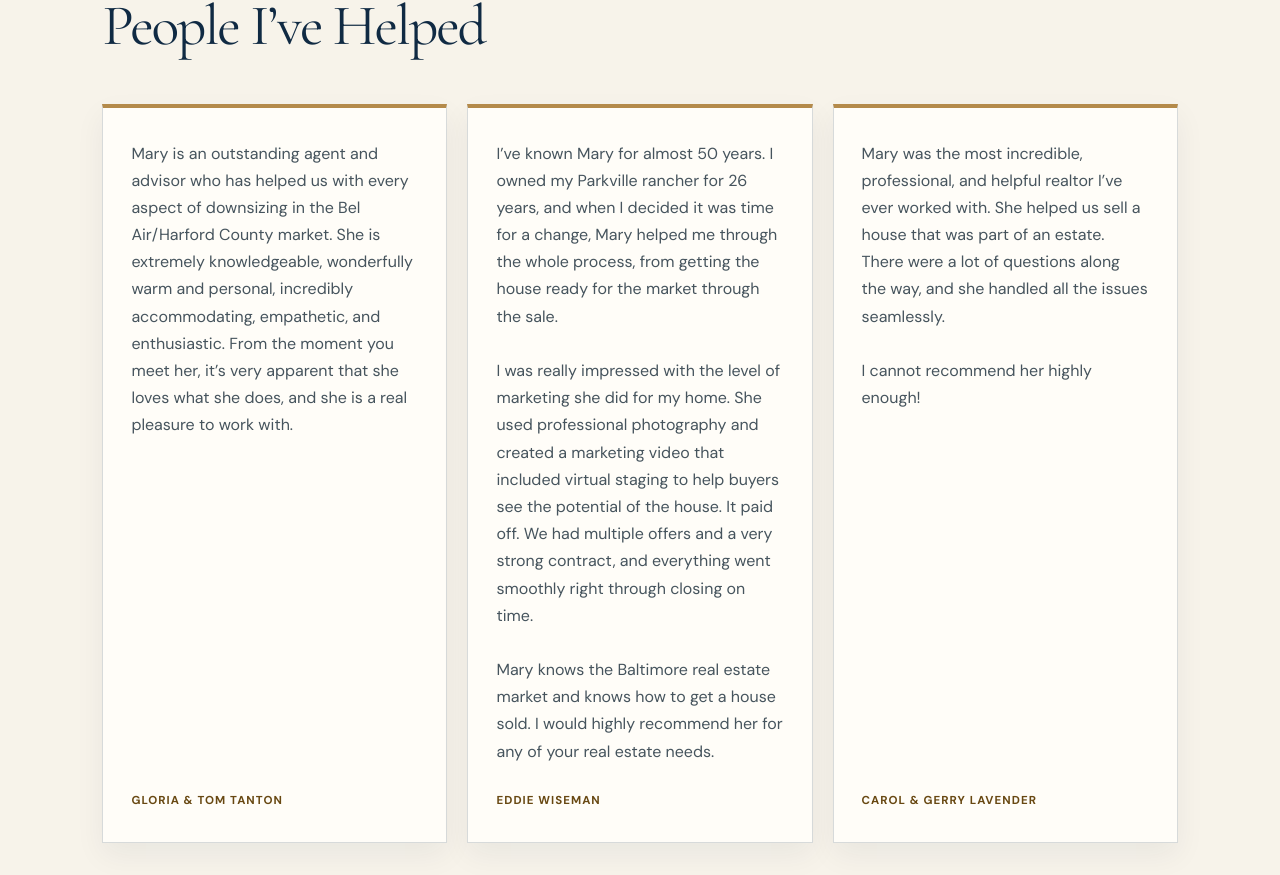
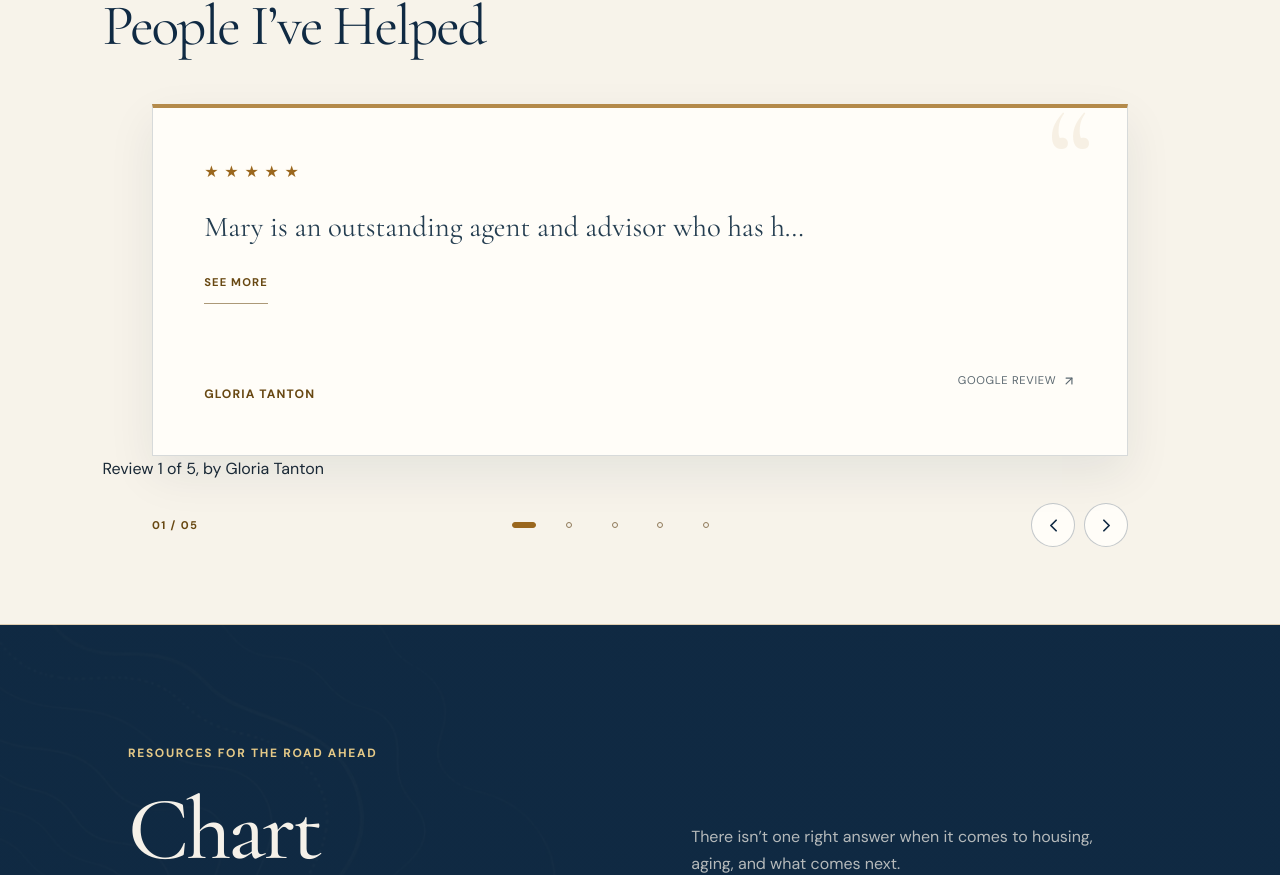
Before and after one commit to ckleb16/Downisze-Baltimore-updates, a React (Vite) app in the folder client/: page / in a window 1280 px wide. Shown: the part 3345-4220 px from the top of the page. Built offline with nearby package versions, Linux system fonts and the light colour scheme.

Commit message:
Redesign Google testimonial carousel

```diff
--- a/client/src/pages/Home.tsx
+++ b/client/src/pages/Home.tsx
@@ -31,26 +31,46 @@ const dailyQuestions = [
   "Where do we even begin?",
 ];
 
-type ApprovedTestimonial = {
+type GoogleReview = {
   quote: string;
   name: string;
-  context?: string;
+  sourceUrl: string;
 };
 
-const approvedTestimonials: ApprovedTestimonial[] = [
+// Verified against Google Maps' Newest sort on September 2, 2026.
+const googleReviews: GoogleReview[] = [
   {
-    quote: "Mary is an outstanding agent and advisor who has helped us with every aspect of downsizing in the Bel Air/Harford County market. She is extremely knowledgeable, wonderfully warm and personal, incredibly accommodating, empathetic, and enthusiastic. From the moment you meet her, it’s very apparent that she loves what she does, and she is a real pleasure to work with.",
-    name: "Gloria & Tom Tanton",
+    quote: "Mary is an outstanding agent and advisor who has helped us in all aspects of downsizing in the BelAir/ Harford County market. She is extremely knowledgeable, wonderfully warm and personal, incredibly accommodating, empathetic and enthusiastic. It’s very apparent she loves what she does from the moment you meet her and a real pleasure to work with.\nGloria&Tom Tanton",
+    name: "Gloria Tanton",
+    sourceUrl: "https://maps.app.goo.gl/mVBYYC3t38mhxJeUA",
   },
   {
     quote: "I’ve known Mary for almost 50 years. I owned my Parkville rancher for 26 years, and when I decided it was time for a change, Mary helped me through the whole process, from getting the house ready for the market through the sale.\n\nI was really impressed with the level of marketing she did for my home. She used professional photography and created a marketing video that included virtual staging to help buyers see the potential of the house. It paid off. We had multiple offers and a very strong contract, and everything went smoothly right through closing on time.\n\nMary knows the Baltimore real estate market and knows how to get a house sold. I would highly recommend her for any of your real estate needs.",
-    name: "Eddie Wiseman",
+    name: "eddie wiseman",
+    sourceUrl: "https://maps.app.goo.gl/ewtd9eKATLa1wiuT9",
   },
   {
-    quote: "Mary was the most incredible, professional, and helpful realtor I’ve ever worked with. She helped us sell a house that was part of an estate. There were a lot of questions along the way, and she handled all the issues seamlessly.\n\nI cannot recommend her highly enough!",
-    name: "Carol & Gerry Lavender",
+    quote: "Mary was such a pleasure to work with! My husband and I were buying our first home and really didn’t know where to begin. We got connected with Mary through a friend’s recommendation and she guided us through the entire process with kindness and patience. She went to so many open houses with us and made sure we ended up with the perfect home. She also has great connections with local businesses and helped us navigate inspections and repairs. Truly a 10 / 10 experience. Will definitely go to her for any future home buying needs!",
+    name: "Danielle Wagner",
+    sourceUrl: "https://maps.app.goo.gl/6jyVMB6qxJT8GqYz5",
+  },
+  {
+    quote: "Mary is an outstanding real estate agent, and I can’t recommend her enough. She is always professional, patient, and incredibly accommodating. In 2019, Mary helped me sell my elderly father’s home, and her steady guidance made what could have been a very stressful process so much easier.\n\nThere were many important decisions to make along the way—listing price, prioritizing necessary repairs, and even choosing paint colors. Mary walked us through every step with care and expertise. Most importantly, she always made sure my 87-year-old father fully understood not just what decisions were being made, but why they were the best choices to help him get the highest possible price for his home.\n\nThanks to Mary’s knowledge and strategy, the house sold for $40,000 over the target price. My father was absolutely ecstatic with the outcome and with Mary’s performance.\n\nI have personally used Mary for all of my real estate needs (selling two homes), and she never disappoints. I would—and do—recommend her to anyone buying or selling a home in Maryland. She’s a rock star!",
+    name: "Jeff Rouch",
+    sourceUrl: "https://maps.app.goo.gl/H3LyiLFN4YC9zTx69",
+  },
+  {
+    quote: "I’ve known Mary for a while now and she is my go-to person for all things in the greater Baltimore area! She has got all the housing connections I need. And, she’s such a nice person to top it off. 😃 Thanks Mary!",
+    name: "Colleen Feuling",
+    sourceUrl: "https://maps.app.goo.gl/5rnrdWN8w9EZH8fr5",
   },
 ];
+
+const testimonialPreviewCharacters = 50;
+
+function takeCharacters(value: string, count: number) {
+  return Array.from(value).slice(0, count).join("");
+}
 
 const ways = [
   {
@@ -94,9 +114,22 @@ function ButtonLink({ children, href = calendlyUrl, variant = "gold" }: { childr
 
 export default function Home() {
   const [activeQuestion, setActiveQuestion] = useState(0);
+  const [activeTestimonial, setActiveTestimonial] = useState(0);
+  const [testimonialExpanded, setTestimonialExpanded] = useState(false);
   const showQuestion = (index: number) => {
     setActiveQuestion((index + dailyQuestions.length) % dailyQuestions.length);
   };
+  const showTestimonial = (index: number) => {
+    const nextIndex = (index + googleReviews.length) % googleReviews.length;
+    if (nextIndex === activeTestimonial) return;
+    setActiveTestimonial(nextIndex);
+    setTestimonialExpanded(false);
+  };
+  const currentTestimonial = googleReviews[activeTestimonial];
+  const testimonialNeedsDisclosure = Array.from(currentTestimonial.quote).length > testimonialPreviewCharacters;
+  const visibleTestimonial = testimonialExpanded || !testimonialNeedsDisclosure
+    ? currentTestimonial.quote
+    : takeCharacters(currentTestimonial.quote, testimonialPreviewCharacters);
 
   return (
     <div id="top" className="site-shell">
@@ -205,19 +238,76 @@ export default function Home() {
             <a className="text-link" href="/meet-mary">Meet Mary <ArrowUpRight size={16} aria-hidden="true" /></a>
           </div>
         </section>
-        {approvedTestimonials.length > 0 && (
-          <section className="testimonial-reserve" aria-labelledby="approved-testimonials-heading">
+        {googleReviews.length > 0 && (
+          <section className="testimonial-reserve" aria-labelledby="google-reviews-heading">
             <div className="testimonial-reserve__heading">
               <p className="eyebrow">A quiet place for client perspective</p>
-              <h2 id="approved-testimonials-heading">Kind Words From People I’ve Helped</h2>
+              <h2 id="google-reviews-heading">Kind Words From People I’ve Helped</h2>
             </div>
-            <div className="testimonial-reserve__slots">
-              {approvedTestimonials.map(({ quote, name, context }) => (
-                <figure key={`${name}-${quote}`}>
-                  <blockquote>{quote}</blockquote>
-                  <figcaption>{name}{context ? `, ${context}` : ""}</figcaption>
-                </figure>
-              ))}
+            <div className="testimonial-reserve__stage" role="region" aria-roledescription="carousel" aria-label="Google reviews">
+              <figure className="testimonial-reserve__card" aria-label={`Review ${activeTestimonial + 1} of ${googleReviews.length}`}>
+                <div className="testimonial-reserve__stars" role="img" aria-label="5 out of 5 stars">
+                  {Array.from({ length: 5 }, (_, index) => <span key={index} aria-hidden="true">★</span>)}
+                </div>
+                <blockquote>
+                  <p id="active-testimonial-quote">{visibleTestimonial}{!testimonialExpanded && testimonialNeedsDisclosure && <span aria-hidden="true">…</span>}</p>
+                </blockquote>
+                {testimonialNeedsDisclosure && (
+                  <button
+                    type="button"
+                    className="testimonial-reserve__disclosure"
+                    aria-controls="active-testimonial-quote"
+                    aria-expanded={testimonialExpanded}
+                    aria-label={`${testimonialExpanded ? "Show less" : "See more"} of the review by ${currentTestimonial.name}`}
+                    onClick={() => setTestimonialExpanded((expanded) => !expanded)}
+                  >
+                    {testimonialExpanded ? "Show less" : "See more"}
+                  </button>
+                )}
+                <figcaption>
+                  <strong>{currentTestimonial.name}</strong>
+                  <a href={currentTestimonial.sourceUrl} target="_blank" rel="noreferrer">Google review <ArrowUpRight size={14} aria-hidden="true" /></a>
+                </figcaption>
+              </figure>
+              <p className="sr-only" aria-live="polite" aria-atomic="true">Review {activeTestimonial + 1} of {googleReviews.length}, by {currentTestimonial.name}</p>
+              <div
+                className="testimonial-reserve__controls"
+                role="group"
+                aria-label="Testimonial controls"
+                onKeyDown={(event) => {
+                  if (event.key === "ArrowLeft") {
+                    event.preventDefault();
+                    showTestimonial(activeTestimonial - 1);
+                  } else if (event.key === "ArrowRight") {
+                    event.preventDefault();
+                    showTestimonial(activeTestimonial + 1);
+                  } else if (event.key === "Home") {
+                    event.preventDefault();
+                    showTestimonial(0);
+                  } else if (event.key === "End") {
+                    event.preventDefault();
+                    showTestimonial(googleReviews.length - 1);
+                  }
+                }}
+              >
+                <span className="testimonial-reserve__count" aria-hidden="true">{String(activeTestimonial + 1).padStart(2, "0")} / {String(googleReviews.length).padStart(2, "0")}</span>
+                <div className="testimonial-reserve__dots" role="group" aria-label="Choose a testimonial">
+                  {googleReviews.map(({ name }, index) => (
+                    <button
+                      type="button"
+                      key={`${name}-${index}`}
+                      className={index === activeTestimonial ? "is-active" : ""}
+                      aria-label={`Show review ${index + 1} of ${googleReviews.length} by ${name}`}
+                      aria-current={index === activeTestimonial ? "true" : undefined}
+                      onClick={() => showTestimonial(index)}
+                    />
+                  ))}
+                </div>
+                <div className="testimonial-reserve__arrows">
+                  <button type="button" aria-label="Previous testimonial" onClick={() => showTestimonial(activeTestimonial - 1)}><ChevronLeft size={21} aria-hidden="true" /></button>
+                  <button type="button" aria-label="Next testimonial" onClick={() => showTestimonial(activeTestimonial + 1)}><ChevronRight size={21} aria-hidden="true" /></button>
+                </div>
+              </div>
             </div>
           </section>
         )}
```
Also changed, not shown: client/src/index.css.
